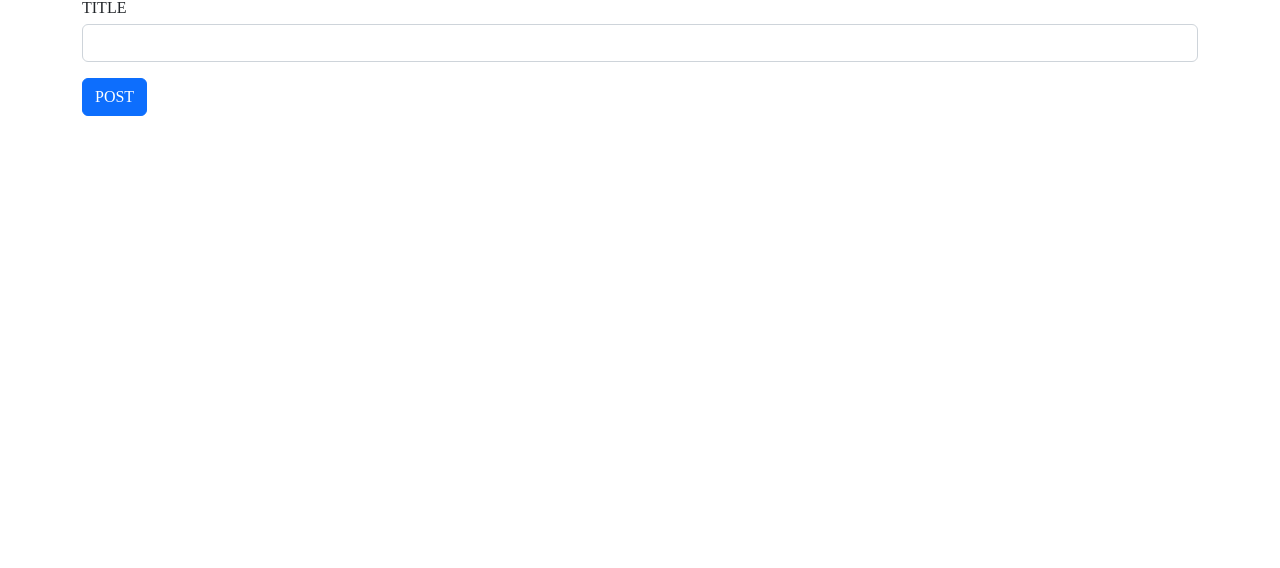
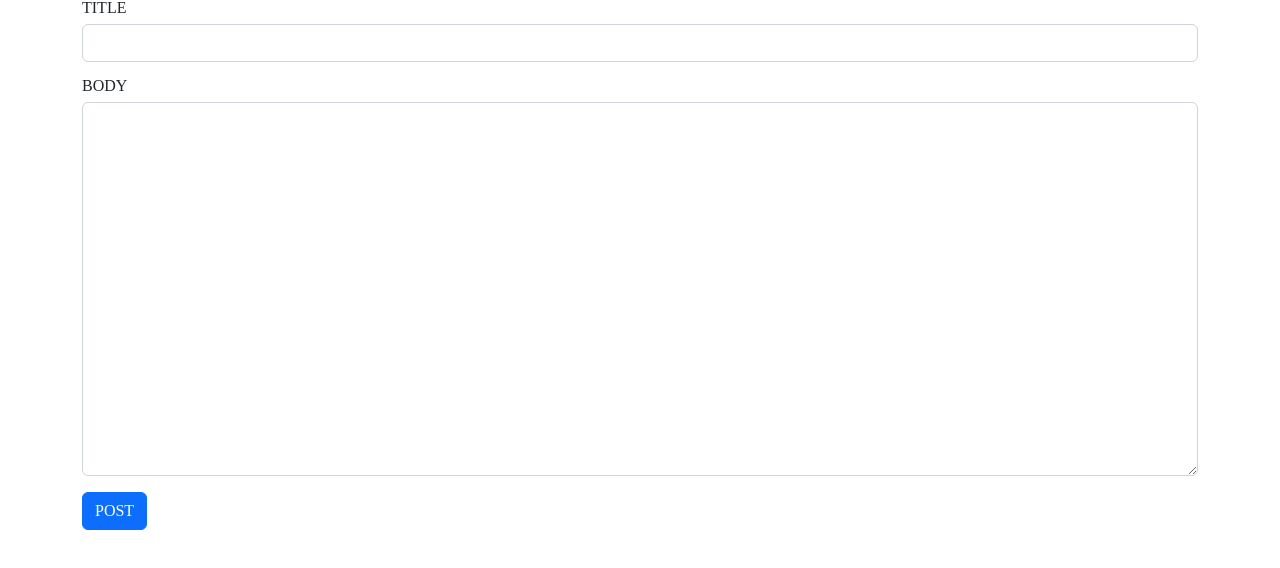
Before and after one commit to Lee-Sang-Beom/study_react_basic, a React (Create React App) app: page / in a window 1280 px wide. Shown: the top 568 px of the page. Built offline with nearby package versions, Linux system fonts and the light colour scheme.

Commit message:
add body menu

```diff
--- a/src/App.js
+++ b/src/App.js
@@ -4,15 +4,29 @@ import { Reset } from "styled-reset";
 function App() {
 
   const [title, setTitie] = useState('');
+  const [body, setBody] = useState('');
+
+  const onSubmit = () =>{
+    console.log(title, body);
+  }
   return (
     <React.Fragment>
       <Reset />
       <div className="container">
+        {/* title */}
         <div className="mb-3">
           <label className="form-label">TITLE</label>
-          <input className="form-control" value={title} onChange={(e)=>{setTitie(e.target.value); console.log(e.target.value)}}/>
+          <input className="form-control" value={title} onChange={(e)=>{setTitie(e.target.value);}}/>
         </div>
-        <button className ="btn btn-primary">POST</button>
+
+        {/* body */}
+        <div className="mb-3">
+          <label className="form-label">BODY</label>
+          <textarea className="form-control" rows={15} value={body} onChange={(e)=>{setBody(e.target.value)}}></textarea>
+        </div>
+
+        {/* post */}
+        <button className ="btn btn-primary" onClick={onSubmit} >POST</button>
       </div>
 
     </React.Fragment>
```
